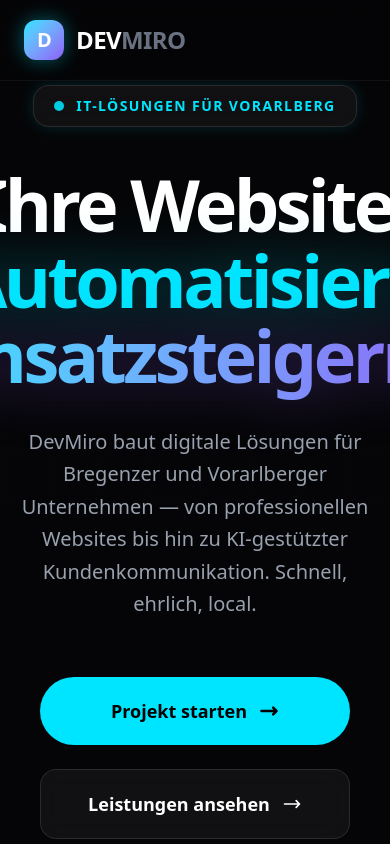
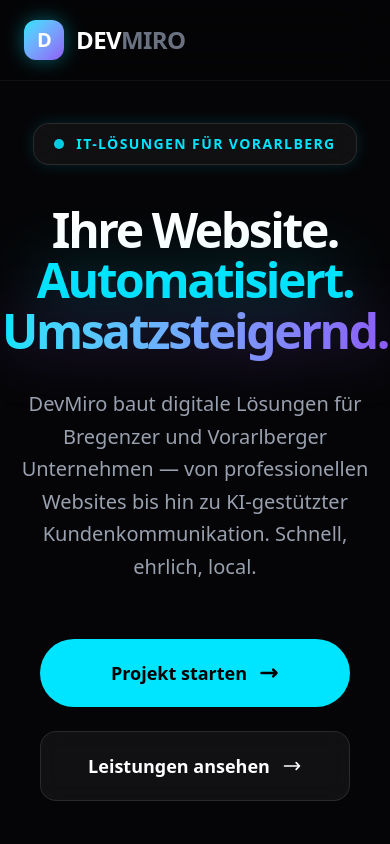
Before and after one commit to devorsomething/devmiro-at, a Next.js app: page / in a window 390 px wide. Shown: the top 844 px of the page. Built offline with nearby package versions, Linux system fonts and the light colour scheme.

Commit message:
feat: single page app mobile optimization setup

```diff
--- a/app/page.tsx
+++ b/app/page.tsx
@@ -1,10 +1,15 @@
 "use client";
 
-import React, { useEffect, useRef } from 'react';
+import React, { useEffect, useRef, useState } from 'react';
 import Link from 'next/link';
+import CategorySwitcher from '@/components/CategorySwitcher';
+import ServicesContent from './services/page';
+import FixedPriceContent from './fixed-price/page';
+import ITCompaniesContent from './it-companies/page';
 
 export default function PremiumLanding() {
   const containerRef = useRef<HTMLDivElement>(null);
+  const [activeTab, setActiveTab] = useState<'services' | 'pricing' | 'industries'>('services');
 
   useEffect(() => {
     const handleScroll = () => {
@@ -63,7 +68,7 @@ export default function PremiumLanding() {
             <span className="text-sm font-bold tracking-widest text-[#00E5FF]">IT-LÖSUNGEN FÜR VORARLBERG</span>
           </div>
 
-          <h1 className="text-7xl md:text-[7rem] font-extrabold tracking-tighter mb-8 max-w-6xl leading-[1.05]">
+          <h1 className="text-5xl sm:text-6xl md:text-[7rem] font-extrabold tracking-tighter mb-8 max-w-6xl leading-[1.05]">
             Ihre Website.<br/>
             <span className="text-[#00E5FF] drop-shadow-[0_0_30px_rgba(0,229,255,0.4)]">Automatisiert.</span><br/>
             <span className="bg-gradient-to-r from-[#00E5FF] to-[#8B5CF6] text-transparent bg-clip-text drop-shadow-[0_0_30px_rgba(139,92,246,0.4)]">
```
